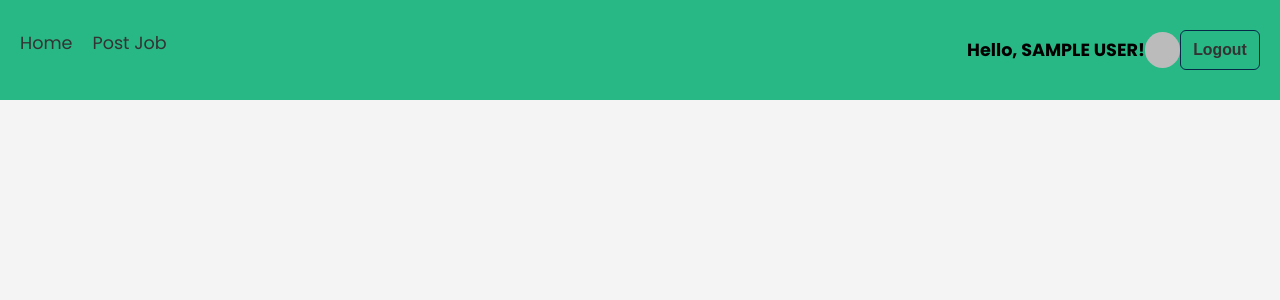
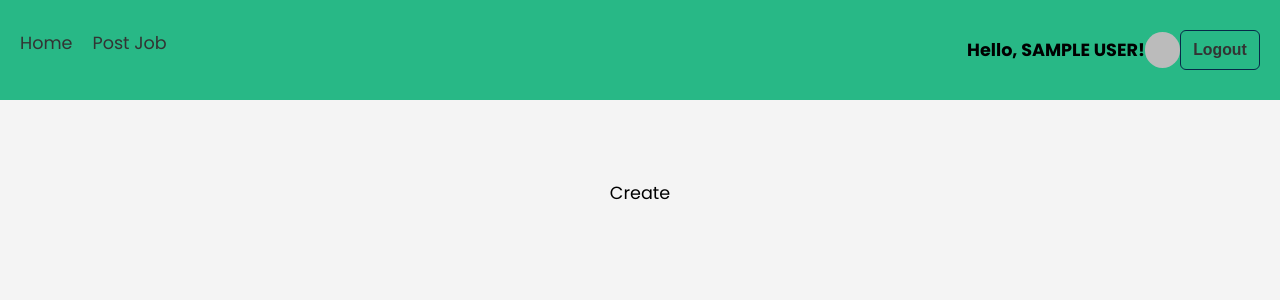
Before and after one commit to jon-cron/hmb, a React (Create React App) app: page /create in a window 1280 px wide. Shown: the top 300 px of the page. Built offline with nearby package versions, Linux system fonts and the light colour scheme; no server answers; sample sign-in values are in the browser's storage.

Commit message:
job form page

```diff
--- a/src/App.js
+++ b/src/App.js
@@ -14,6 +14,7 @@ import Home from "./pages/home/Home.js";
 import Signup from "./pages/signup/Signup.js";
 import Login from "./pages/login/Login.js";
 import Navbar from "./components/navbar/Navbar.js";
+import Create from "./pages/create/Create.js";
 function App() {
   const { authIsReady, user } = useAuthContext();
   return (
@@ -34,6 +35,10 @@ function App() {
               path="/signup"
               element={!user ? <Signup /> : <Navigate to="/" />}
             />
+            <Route
+              path="/create"
+              element={user ? <Create /> : <Navigate to="/login" />}
+            />
           </Routes>
         </Router>
       )}
--- /dev/null
+++ b/src/pages/create/Create.js
@@ -0,0 +1,5 @@
+import React from "react";
+
+export default function Create() {
+  return <div>Create</div>;
+}
```
Also changed, not shown: src/pages/create/Create.css (added).
